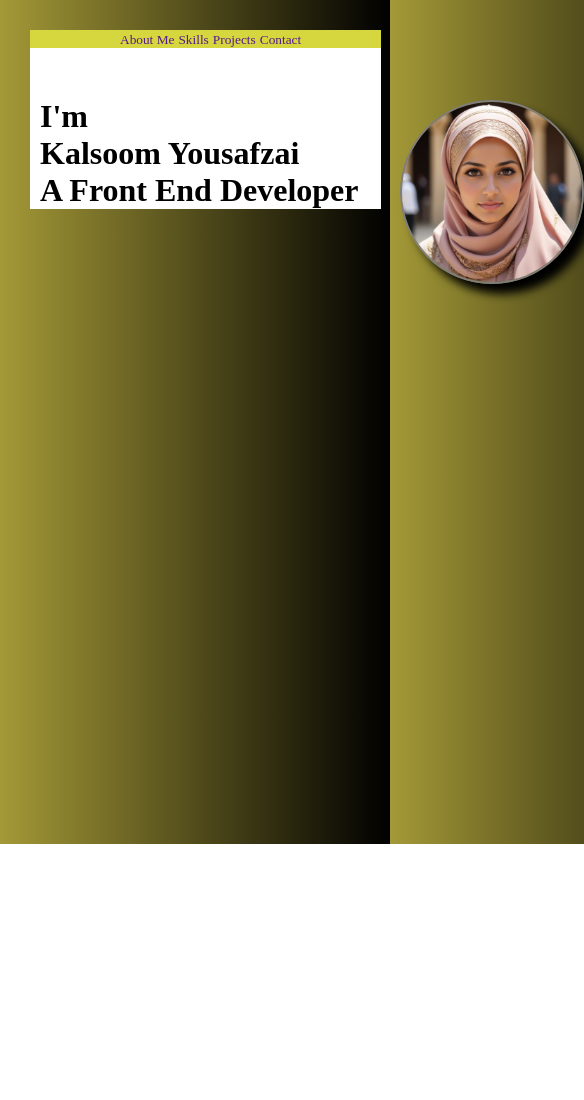
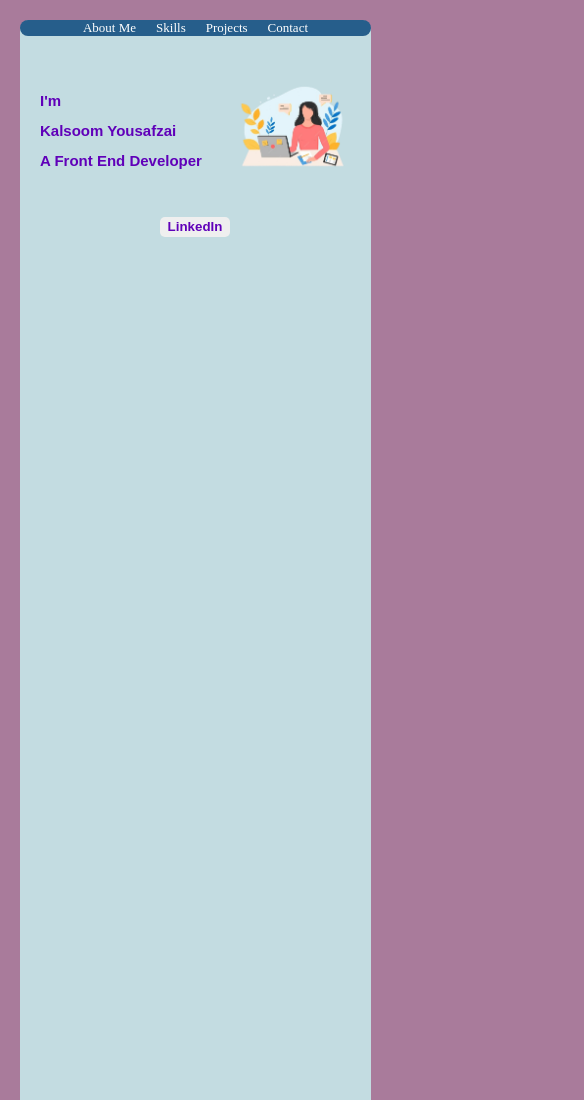
Before and after one commit to Kalsoom08/Portfolio-Profile, a plain HTML site: page index.html in a window 390 px wide. Shown: the top 1100 px of the page, 584 px wide, since content can reach past the window. Before the commit the page ends 844 px from the top, so only its background shows below. Drawn offline with Linux system fonts and the light colour scheme.

Commit message:
Progress

```diff
--- a/index.html
+++ b/index.html
@@ -5,23 +5,118 @@
   <meta name="viewport" content="width=device-width, initial-scale=1.0">
   <title>Prtfolio</title>
   <link rel="stylesheet" href="./style.css">
+
 </head>
 <body>
   <div class="portfolio-body">
+    <!-- navigation -->
   <nav>
-    <a href="">About Me</a>
-    <a href="">Skills</a>
+    <a href="#ABOUT">About Me</a>
+    <a href="#Skills">Skills</a>
     <a href="">Projects</a>
     <a href="">Contact</a>
   </nav>
-  <div class="about">
+
+  <!--Introduction -->
+ <div class="introduction">
     <h1>I'm </h1>
     <h1>Kalsoom Yousafzai</h1>
     <h1>A Front End Developer</h1>
     <div id="myimg">
-    <img src="./images/mypic.jpeg" >
+    <img src="./images/logo2.png" >
   </div>
+  <a href="https://www.linkedin.com/in/kalsoom-yousafzai-884537259/"> <button>LinkedIn</button></a>
+
+ </div>
+
+ <!-- About Me
+  <div class="about-me">
+    <h1 id="ABOUT">About Me</h1>
+    <p>I am a passionate and dedicated front-end developer
+      with a keen eye for design and a strong commitment to creating seamless,
+       user-friendly web experiences. With a background in web development
+        and a deep understanding of modern front-end technologies, I bring ideas to life through clean,
+        efficient, and maintainable code, My journey into the world of front-end development
+         began with a fascination for how websites work. I was captivated by the blend of creativity
+         and technical skill required to build something that people can interact with daily.
+         This curiosity led me to pursue a career where I can constantly challenge myself
+         and evolve with the ever-changing landscape of web technology.
+      </p>
   </div>
+
+   <section class="skills container">
+    <div class="title">
+      <h1 id="Skills">Skills</h1>
+    </div>
+    <div class="row">
+      <div class="item">
+        <div class="item-text">
+          <span>HTML5</span>
+          <span class="w-95">95%</span>
+        </div>
+        <div class="progress">
+          <div class="progress-bar w-95"></div>
+        </div>
+      </div>
+
+      <div class="item">
+        <div class="item-text">
+          <span>CSS3</span>
+          <span class="w-95">95%</span>
+        </div>
+        <div class="progress">
+          <div class="progress-bar w-95"></div>
+        </div>
+      </div>
+
+      <div class="item">
+        <div class="item-text">
+          <span>BootStrap</span>
+          <span class="w-85">85%</span>
+        </div>
+        <div class="progress">
+          <div class="progress-bar w-85"></div>
+        </div>
+      </div>
+
+      <div class="item">
+        <div class="item-text">
+          <span>JavaScript</span>
+          <span class="w-80">40%</span>
+        </div>
+        <div class="progress">
+          <div class="progress-bar w-40"></div>
+        </div>
+      </div>
+
+      <div class="item">
+        <div class="item-text">
+          <span>C++</span>
+          <span class="w-60">60%</span>
+        </div>
+        <div class="progress">
+          <div class="progress-bar w-60"></div>
+        </div>
+      </div>
+
+      <div class="item">
+        <div class="item-text">
+          <span>Java</span>
+          <span class="w-68">68%</span>
+        </div>
+        <div class="progress">
+          <div class="progress-bar w-68"></div>
+        </div>
+      </div>
+    </div>
+  </section>
+
+
+
+   <div class="projects">
+
+   </div>
 </div>
+<script src="./script.js"></script> -->
 </body>
 </html>
--- a/style.css
+++ b/style.css
@@ -3,45 +3,218 @@
   padding: 0;
 }
 body{
-  background-image:linear-gradient(to left,rgb(0, 0, 0), rgb(164, 153, 55));
+  background-color: rgba(127, 58, 106, 0.667);
+
 }
 .portfolio-body{
-background-color: white;
-margin:30px
+background-color: rgb(195, 220, 225) ;
+margin:30px;
+height: 100rem;
+width: 94vw;
+border-radius: 10px;
+
 }
 nav{
-  background-color: rgb(214, 214, 63);
-  position: sticky;
-  top: 0;
+  background-color: rgb(38, 94, 139);
+  border-radius: 10px;
+  display: flex;
+    justify-content: center;
+
 }
 nav a{
   text-decoration: none;
   font-size: 26px;
-  margin-left: 30px;
-  position: relative;
-  right: -600px;
+  color:#fff;
+  padding-left: 20px;
+  padding-right: 20px;
 }
-.about{
-  margin-top: 100px;
-  margin-left:150px ;
-}
-.about #myimg{
-  position: absolute;
-  top: 170px;
-  left: 700px;
 
 
+/* Introduction */
+.introduction{
+  margin-top: 100px;
+  margin-left:130px ;
+  font-family: Arial, Helvetica, sans-serif;
+
 }
-.about #myimg img{
-  width: 250px;
-  border-radius: 50%;
-  border: 2px solid rgb(128, 125, 125);
-  box-shadow: 10px 10px 10px #000;
+.introduction h1{
+  font-size: 50px;
+  line-height: 70px;
+ font-weight: 700;
+ color: rgb(96, 0, 185);
+}
+.introduction #myimg{
+ display: grid;
+ justify-content: flex-end;
+ margin-top: -230px;
+}
+.introduction #myimg img{
+  width: 350px;
+
+}
+
+.introduction button{
+  margin-top: 50px;
+  margin-left: 150px;
+  padding: 10px;
+  height: 50px;
+  width: 150px;
+  border: none;
+  color:rgb(96, 0, 185) ;
+ font-weight: bold;
+ border-radius: 5px;
+}
+
+
+/* For Mobile */
+@media(max-width : 420px){
+
+
+.portfolio-body{
+  margin:20px;
+  height: 100rem;
+  width: 90%;
+  }
+
+  /* Nav */
+  nav a{
+
+    font-size:small;
+    padding-left: 10px;
+    padding-right: 10px;
+  }
+
+  /* Intro */
+
+  .introduction{
+    margin-top: 50px;
+    margin-left:20px ;
+}
+.introduction h1{
+  font-size: 15px;
+  line-height: 30px;
+ font-weight: 700;
+
+}
+.introduction #myimg{
+ margin-top: -100px;
+}
+.introduction #myimg img{
+  width: 150px;
+}
+.introduction button{
+  margin-top: 40px;
+  margin-left: 120px;
+  padding: 0px;
+  height: 20px;
+  width: 70px;
+ font-weight:700;
+}
 }
 
 
 
-/* Media Query */
+/* About Me */ */
+/* .about-me{
+  position: relative;
+  top: 180px;
+  left: 150px;
+  width: 75%;
+
+}
+.about-me h1{
+  font-family: Arial, Helvetica, sans-serif;
+}
+.about-me p{
+  font-size: large;
+  font-family: Arial, Helvetica, sans-serif;
+  text-align: justify;
+  line-height: 30px;
+margin-top: 20px;
+} */
+
+/* Skills */
+/* section{
+  position: relative;
+  top: 260px;
+  margin-left: 130px;
+}
+.skills h1{
+  font-size: 35px;
+  text-align: left;
+  font-family: Arial, Helvetica, sans-serif;
+  padding-bottom: 30px;
+}
+.skills.container {
+  padding: 20px;
+  width: 75%;
+}
+
+.title h2 {
+  text-align: center;
+  margin-bottom: 20px;
+}
+
+.row {
+  display: flex;
+  flex-direction: column;
+}
+
+.item {
+  margin-bottom: 15px;
+}
+
+.item-text {
+  display: flex;
+  justify-content: space-between;
+  margin-bottom: 5px;
+  font-family: Arial, Helvetica, sans-serif;
+  font-size: large;
+}
+
+.progress {
+  background-color: #f3f3f3;
+  border-radius: 20px;
+  overflow: hidden;
+}
+
+.progress-bar {
+  height: 20px;
+  border-radius: 20px;
+  background-color:rgb(96, 0, 185);
+  width: 0;
+  transition: width 1s ease-in-out;
+}
+
+.w-95 {
+  width: 95%;
+  text-align: end;
+}
+
+.w-85 {
+  width: 85%;
+  text-align: end;
+}
+
+.w-40 {
+  width: 40%;
+  text-align: end;
+}
+
+.w-60 {
+  width: 60%;
+  text-align: end;
+}
+
+.w-68 {
+  width: 68%;
+  text-align: end;
+}
+ */
+
+
+
+/* Media Query
 @media screen and (max-width:750px) {
   body{
 
```
Also changed, not shown: images/b1.jpg (deleted), images/logo1.png (added), images/logo2.png (added), images/mypic-fotor-bg-remover-2024061655158.png (added), script.js (added).
